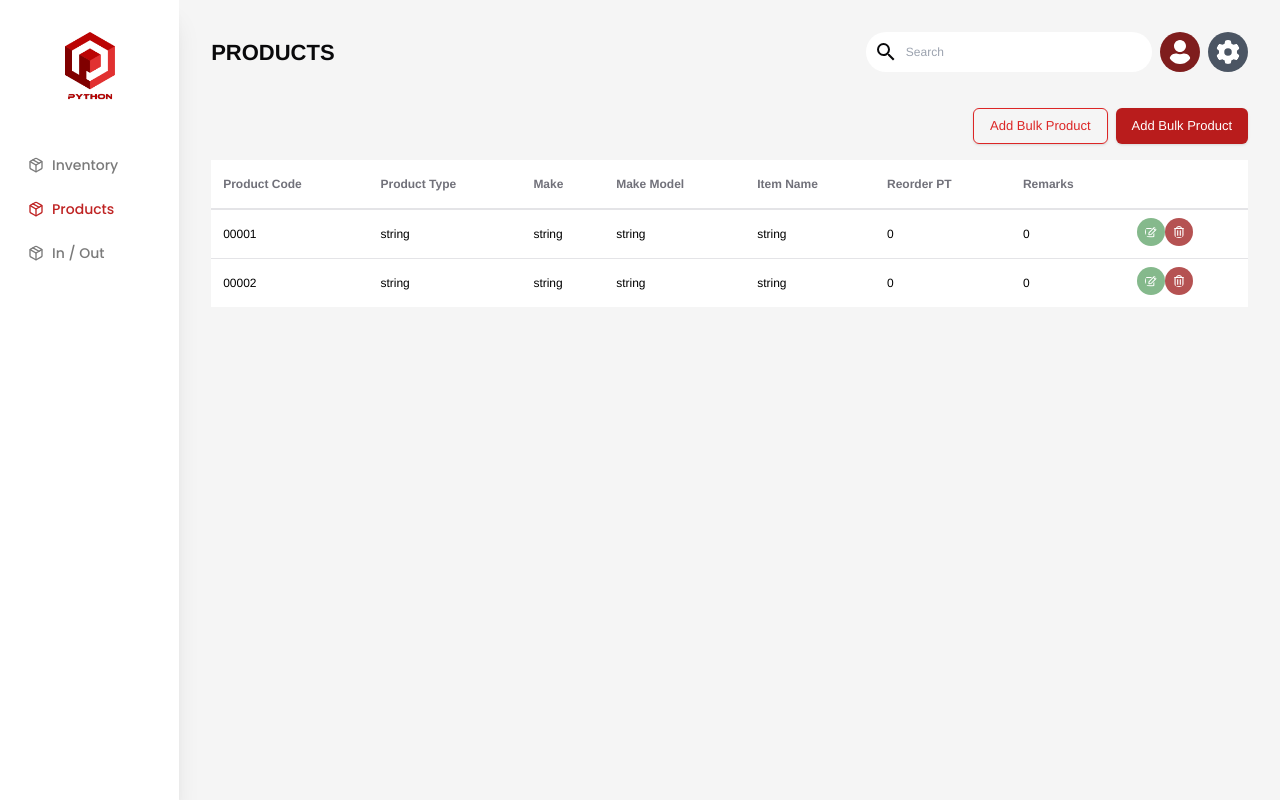
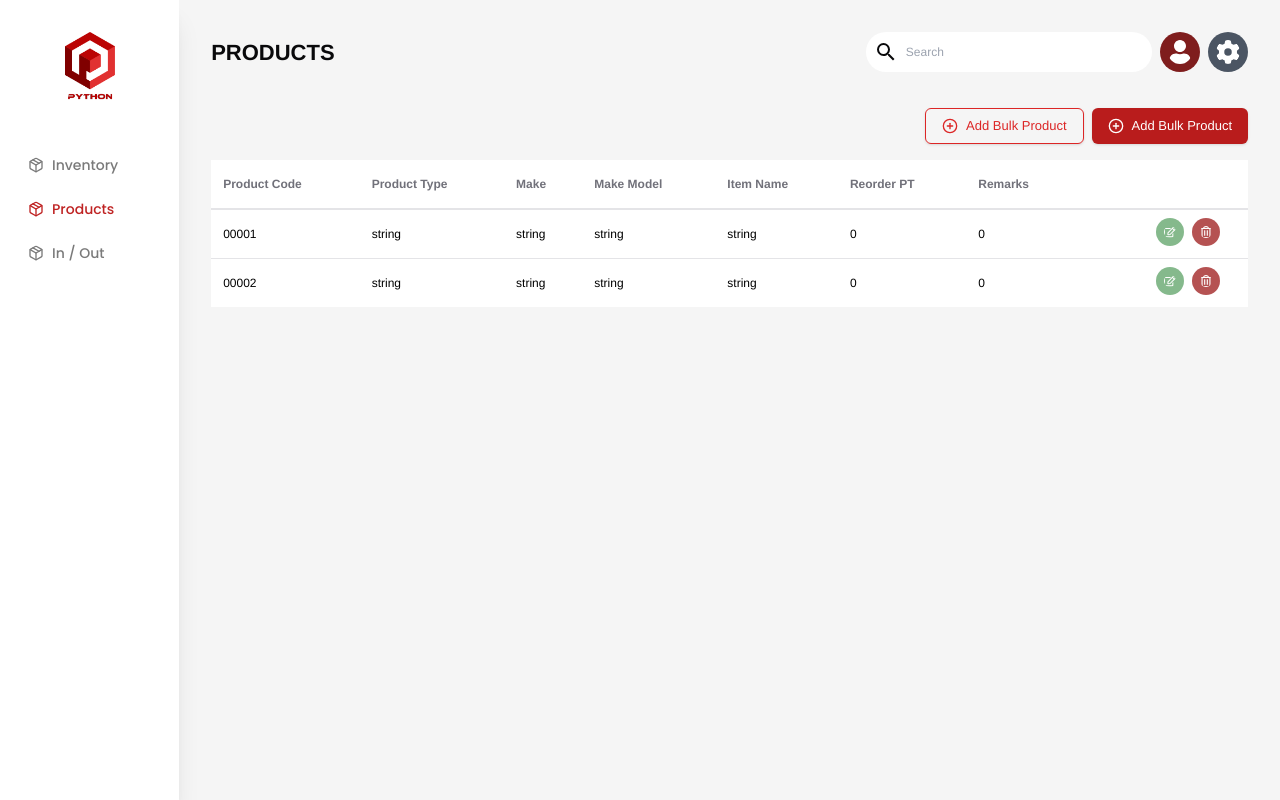
Before and after one commit to Ogskun/inventory_react, a React (Vite) app: page /products in a window 1280 px wide. Built offline with nearby package versions, Linux system fonts and the light colour scheme.

Commit message:
products: added icon to buttons

```diff
--- a/src/pages/Inventory.tsx
+++ b/src/pages/Inventory.tsx
@@ -31,7 +31,7 @@ type InventoryProductProps = {
 
 const INVENTORY_ITEMS: InventoryProductProps[] = [
     {
-        productCode: '00001',
+        productCode: '00002',
         productType: 'string',
         make: 'string',
         makeModel: 'string',
@@ -41,7 +41,7 @@ const INVENTORY_ITEMS: InventoryProductProps[] = [
         stocks: 0,
     },
     {
-        productCode: '00002',
+        productCode: '00003',
         productType: 'string',
         make: 'string',
         makeModel: 'string',
--- a/src/pages/Products.tsx
+++ b/src/pages/Products.tsx
@@ -7,8 +7,8 @@ import {
     TableHeader,
     TableRow,
 } from '@/components/ui/table'
-import { FaRegEdit } from 'react-icons/fa'
-import { FaRegTrashAlt } from 'react-icons/fa'
+import { FaRegEdit, FaRegTrashAlt } from 'react-icons/fa'
+import { FiPlusCircle } from 'react-icons/fi'
 
 const TABLE_HEAD_TITLES: string[] = [
     'Product Code',
@@ -54,12 +54,14 @@ const INVENTORY_ITEMS: InventoryProductProps[] = [
 
 const Products = () => {
     return (
-        <div className='flex flex-col gap-4 items-end'>
+        <div className='flex flex-col items-end gap-4'>
             <div className='flex flex-row gap-2'>
-                <Button className='border- bg-transparent border border-red-600 text-red-600 font-sans font-medium text-[13px]'>
+                <Button className='border- border border-red-600 bg-transparent font-sans text-[13px] font-medium text-red-600 hover:bg-transparent'>
+                    <FiPlusCircle className='size-auto' />
                     Add Bulk Product
                 </Button>
-                <Button className='bg-red-700 text-white font-sans font-medium text-[13px]'>
+                <Button className='bg-red-700 font-sans text-[13px] font-medium text-white hover:bg-red-800'>
+                    <FiPlusCircle className='size-auto' />
                     Add Bulk Product
                 </Button>
             </div>
@@ -104,7 +106,7 @@ const Products = () => {
                             <TableCell className='px-3 py-4 text-black'>
                                 {item.totalOut}
                             </TableCell>
-                            <TableCell className='flex flex-row px-3'>
+                            <TableCell className='flex flex-row mx-5 gap-2 justify-end'>
                                 <FaRegEdit className='size-7 rounded-full bg-[#85b98c] p-2 text-white' />
                                 <FaRegTrashAlt className='size-7 rounded-full bg-[#b55252] p-2 text-white' />
                             </TableCell>
```
